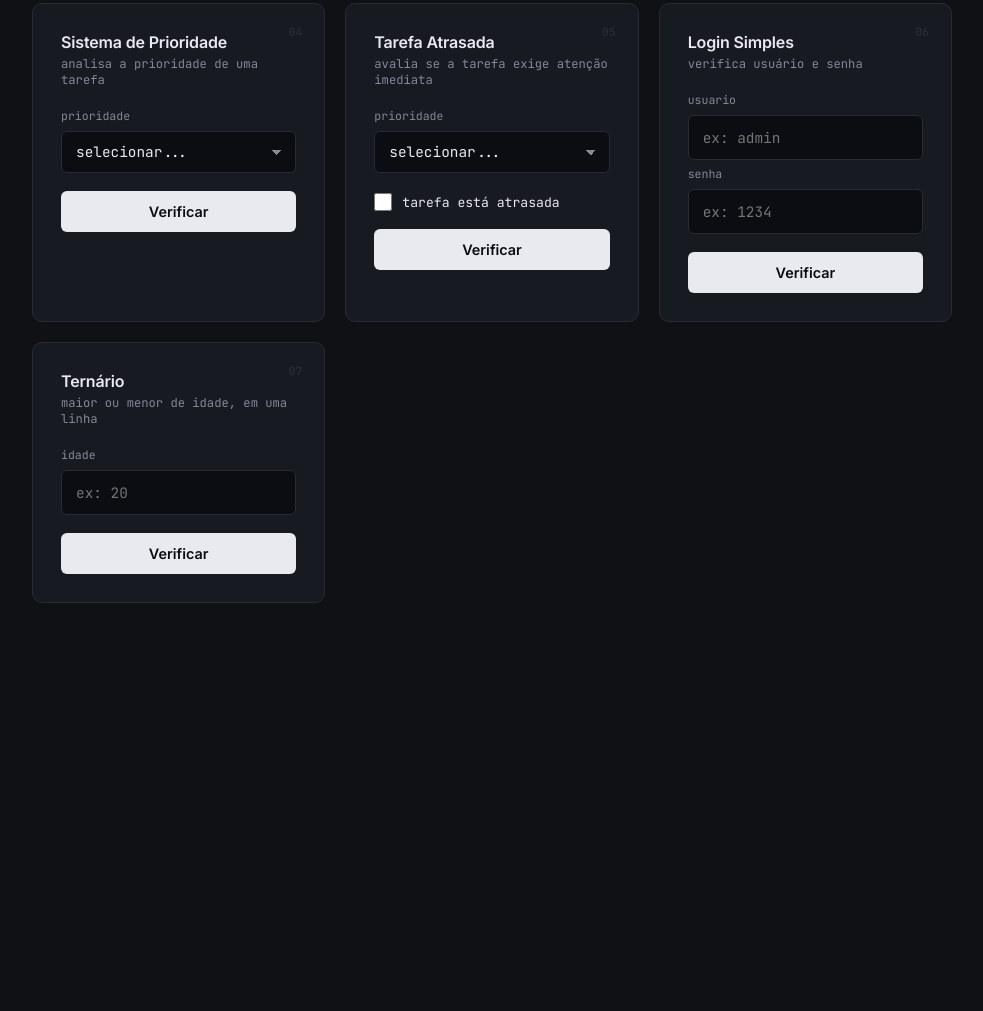
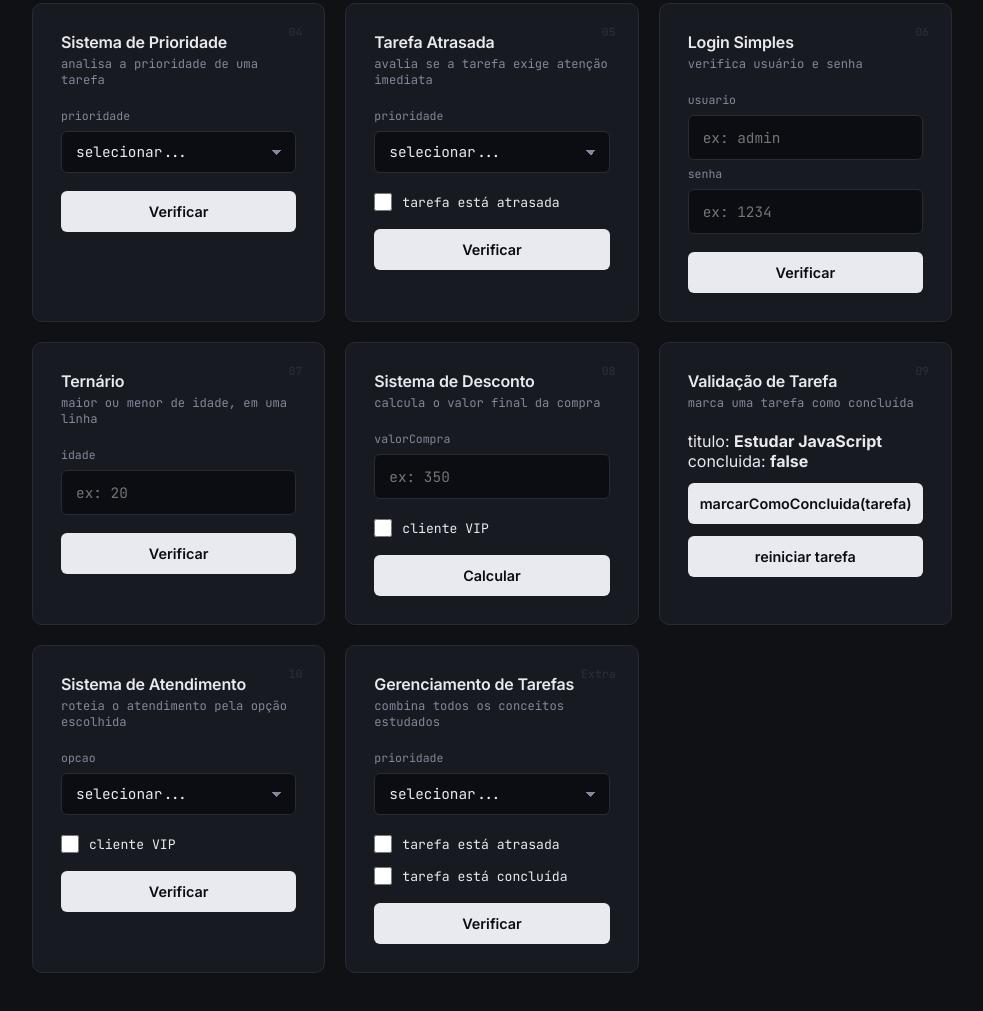
Before and after one commit to Wolfy55/exercicios-de-javascript, a plain HTML site: page exercicios-de-javascript/index.html in a window 1280 px wide. Shown: the part 421-1432 px from the top of the page, without its empty margins (148-1131 px from the left). Before the commit the page ends 1072 px from the top, so only its background shows below. Drawn offline with Linux system fonts and the light colour scheme.

Commit message:
Refactor index.html structure and content

```diff
--- a/exercicios-de-javascript/index.html
+++ b/exercicios-de-javascript/index.html
@@ -14,8 +14,8 @@
             <p>if/else, switch/case e operadores lógicos</p>
         </header>
 
-        <!--Atividade 01-->
         <div class="grid">
+
             <section class="painel">
                 <span class="numero">01</span>
                 <h2>Verificador de Idade</h2>
@@ -29,7 +29,6 @@
                 <p id="resultado-idade" class="resultado"></p>
             </section>
 
-            <!--Atividade 02-->
             <section class="painel">
                 <span class="numero">02</span>
                 <h2>Número Positivo, Negativo ou Zero</h2>
@@ -43,7 +42,6 @@
                 <p id="resultado-numero" class="resultado"></p>
             </section>
 
-            <!--Atividade 03-->
             <section class="painel">
                 <span class="numero">03</span>
                 <h2>Aprovação do Aluno</h2>
@@ -57,7 +55,6 @@
                 <p id="resultado-nota" class="resultado"></p>
             </section>
 
-            <!--Atividade 04-->
             <section class="painel">
                 <span class="numero">04</span>
                 <h2>Sistema de Prioridade</h2>
@@ -77,7 +74,6 @@
                 <p id="resultado-prioridade" class="resultado"></p>
             </section>
 
-            <!--Atividade 05-->
             <section class="painel">
                 <span class="numero">05</span>
                 <h2>Tarefa Atrasada</h2>
@@ -111,14 +107,14 @@
                 <input type="text" id="usuario" placeholder="ex: admin">
 
                 <label for="senha">senha</label>
-                    <input type="password" id="senha" placeholder="ex: 1234">
+                <input type="password" id="senha" placeholder="ex: 1234">
 
                 <button onclick="verificarLogin()">Verificar</button>
 
                 <p id="resultado-login" class="resultado"></p>
             </section>
 
-                   <section class="painel">
+            <section class="painel">
                 <span class="numero">07</span>
                 <h2>Ternário</h2>
                 <p class="legenda">maior ou menor de idade, em uma linha</p>
@@ -130,6 +126,94 @@
 
                 <p id="resultado-ternario" class="resultado"></p>
             </section>
+
+            <section class="painel">
+                <span class="numero">08</span>
+                <h2>Sistema de Desconto</h2>
+                <p class="legenda">calcula o valor final da compra</p>
+
+                <label for="valor-compra">valorCompra</label>
+                <input type="number" id="valor-compra" placeholder="ex: 350">
+
+                <label class="check-label" for="cliente-vip">
+                    <input type="checkbox" id="cliente-vip">
+                    <span>cliente VIP</span>
+                </label>
+
+                <button onclick="verificarDesconto()">Calcular</button>
+
+                <p id="resultado-desconto" class="resultado"></p>
+            </section>
+
+            <section class="painel">
+                <span class="numero">09</span>
+                <h2>Validação de Tarefa</h2>
+                <p class="legenda">marca uma tarefa como concluída</p>
+
+                <p class="tarefa-info">
+                    titulo: <strong>Estudar JavaScript</strong><br>
+                    concluida: <strong id="status-tarefa9">false</strong>
+                </p>
+
+                <button onclick="testarMarcarComoConcluida()">marcarComoConcluida(tarefa)</button>
+                <button class="secundario" onclick="reiniciarTarefa9()">reiniciar tarefa</button>
+
+                <p id="resultado-tarefa9" class="resultado"></p>
+            </section>
+
+            <section class="painel">
+                <span class="numero">10</span>
+                <h2>Sistema de Atendimento</h2>
+                <p class="legenda">roteia o atendimento pela opção escolhida</p>
+
+                <label for="opcao">opcao</label>
+                <select id="opcao">
+                    <option value="">selecionar...</option>
+                    <option value="1">1 - Consultar pedido</option>
+                    <option value="2">2 - Cancelar pedido</option>
+                    <option value="3">3 - Falar com atendente</option>
+                    <option value="4">4 - Encerrar atendimento</option>
+                </select>
+
+                <label class="check-label" for="cliente-vip-10">
+                    <input type="checkbox" id="cliente-vip-10">
+                    <span>cliente VIP</span>
+                </label>
+
+                <button onclick="verificarAtendimento()">Verificar</button>
+
+                <p id="resultado-atendimento" class="resultado"></p>
+            </section>
+
+            <section class="painel">
+                <span class="numero">Extra</span>
+                <h2>Gerenciamento de Tarefas</h2>
+                <p class="legenda">combina todos os conceitos estudados</p>
+
+                <label for="prioridade-extra">prioridade</label>
+                <select id="prioridade-extra">
+                    <option value="">selecionar...</option>
+                    <option value="urgente">urgente</option>
+                    <option value="alta">alta</option>
+                    <option value="media">media</option>
+                    <option value="baixa">baixa</option>
+                </select>
+
+                <label class="check-label" for="atrasada-extra">
+                    <input type="checkbox" id="atrasada-extra">
+                    <span>tarefa está atrasada</span>
+                </label>
+
+                <label class="check-label" for="concluida-extra">
+                    <input type="checkbox" id="concluida-extra">
+                    <span>tarefa está concluída</span>
+                </label>
+
+                <button onclick="testarGerenciamentoTarefa()">Verificar</button>
+
+                <p id="resultado-extra" class="resultado"></p>
+            </section>
+
         </div>
     </main>
 
```
